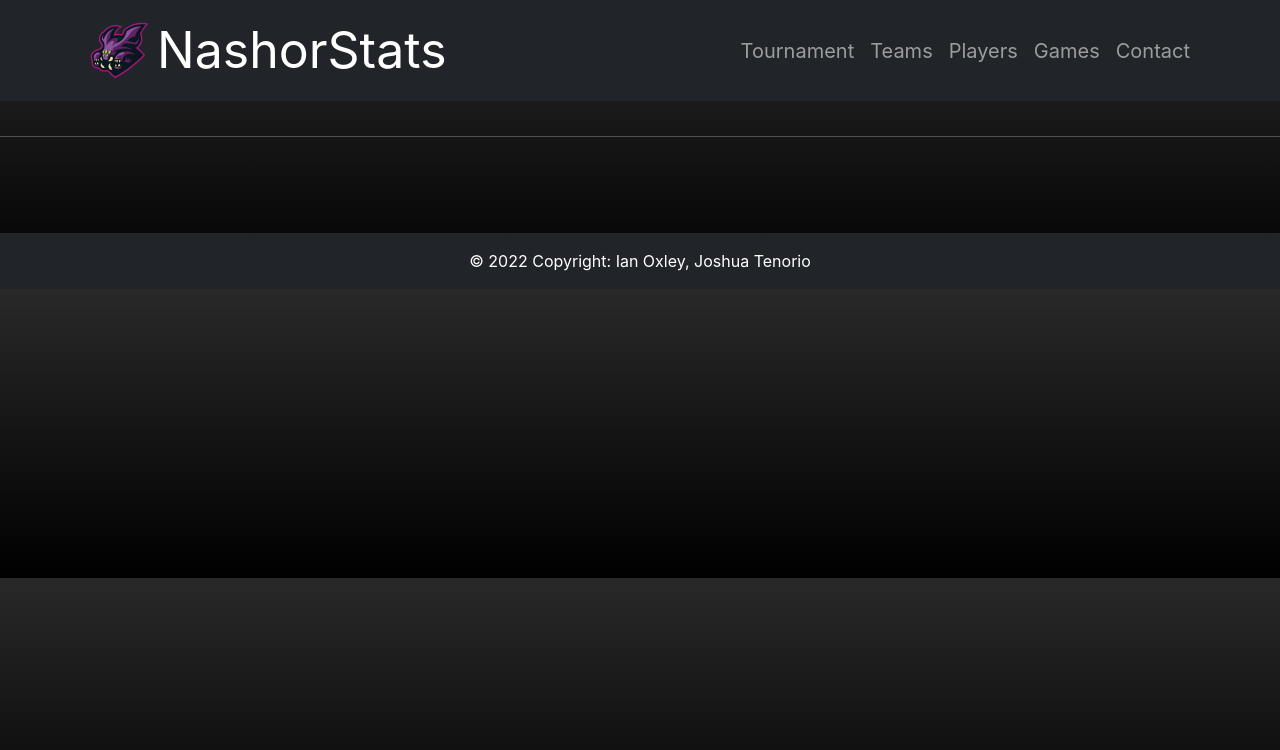
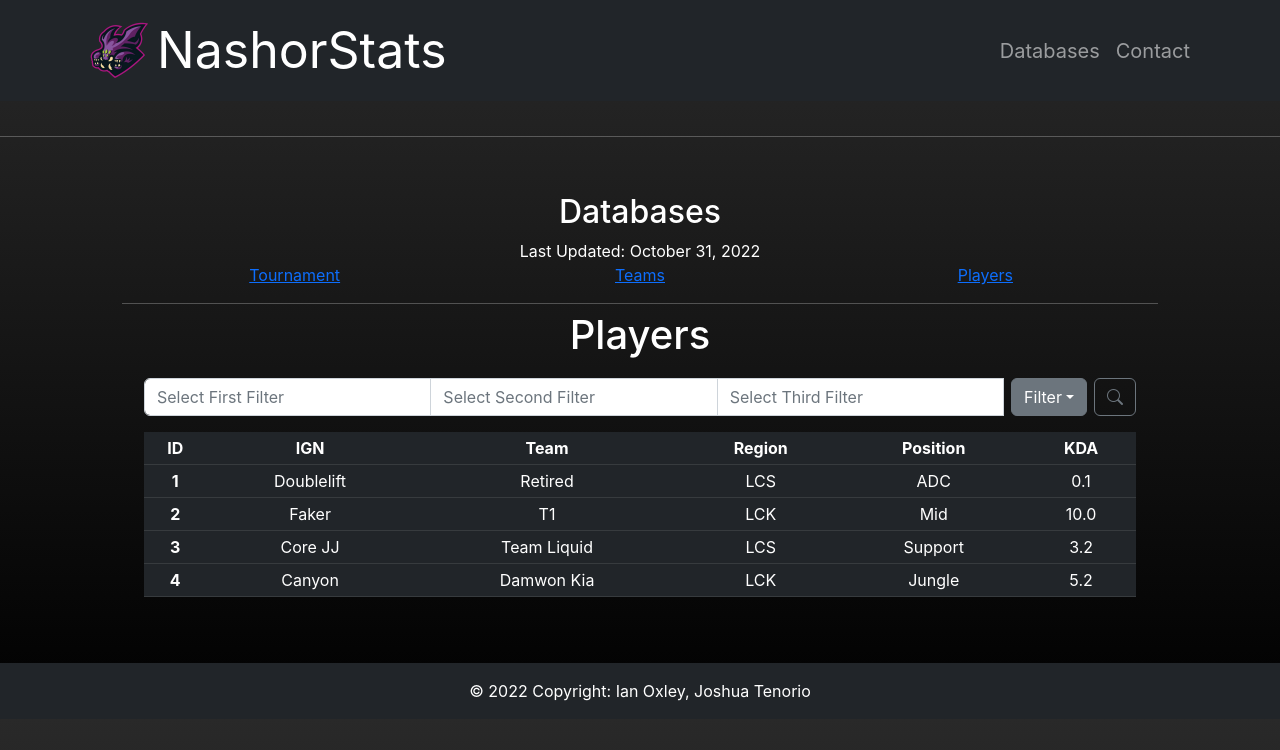
Before and after one commit to jioxli/frontend, a React (Create React App) app in the folder Mockup/client/: page /databases in a window 1280 px wide. Shown: the top 750 px of the page. Built offline with nearby package versions, Linux system fonts and the light colour scheme.

Commit message:
added scrollbar and inputs

```diff
--- a/Mockup/client/src/App.css
+++ b/Mockup/client/src/App.css
@@ -1,7 +1,10 @@
 body {
   background: linear-gradient(#292929, #000000);
   color: white;
-  overflow: hidden;
+}
+
+.players {
+  padding: 10px;
 }
 
 .navbar {
@@ -22,7 +25,7 @@
   font-size: 50px;
 }
 
-.database {
+.animateNavbar {
   text-align: center;
   padding: 5vh;
 }
--- a/Mockup/client/src/App.js
+++ b/Mockup/client/src/App.js
@@ -1,4 +1,6 @@
 import React, { Fragment } from "react"
+
+// you will need to run npm install browser-router (or something)
 import {
   BrowserRouter as Router,
 } from "react-router-dom"
--- /dev/null
+++ b/Mockup/client/src/components/AnimatedNavbar.js
@@ -0,0 +1,34 @@
+import React from "react"
+import {
+  Routes as Switch,
+  Route,
+  useLocation
+} from "react-router-dom"
+
+import Databases from "./Databases"
+import Tournaments from "./Tournaments"
+import Teams from "./Teams"
+import Players from "./Players"
+
+import {AnimatePresence} from "framer-motion"
+
+const AnimatedNavbar = () => {
+
+  const location = useLocation()
+
+  return (
+    <AnimatePresence exitBeforeEnter>
+      <Switch location={location} key={location.pathname}>
+        <Route path='/databases' element={<Databases />} >
+          <Route index element={<Players />} />
+          <Route path='tournaments' element={<Tournaments />} />
+          <Route path='teams' element={<Teams />} />
+          <Route path='players' element={<Players />} />
+        </Route>
+      </Switch>
+    </AnimatePresence>
+  )
+}
+
+
+export default AnimatedNavbar
--- a/Mockup/client/src/components/AnimatedRoutes.js
+++ /dev/null
@@ -1,29 +0,0 @@
-import React from "react"
-import {
-  Routes as Switch,
-  Route,
-  useLocation
-} from "react-router-dom"
-
-import Tournaments from './Tournaments'
-import Teams from './Teams'
-import Players from "./Players"
-
-import {AnimatePresence} from "framer-motion"
-
-const AnimatedRoutes = () => {
-
-  const location = useLocation()
-
-  return (
-    <AnimatePresence exitBeforeEnter>
-      <Switch location={location} key={location.pathname}>
-        <Route path='/tournaments' element={<Tournaments />} />
-        <Route path='/teams' element={<Teams />} />
-        <Route path='/players' element={<Players />} />
-      </Switch>
-    </AnimatePresence>
-  )
-}
-
-export default AnimatedRoutes
--- /dev/null
+++ b/Mockup/client/src/components/Databases.js
@@ -0,0 +1,56 @@
+import React, { Fragment } from "react"
+import {
+    Link,
+    Outlet
+  } from "react-router-dom"
+
+import {motion} from "framer-motion"
+
+const Databases = () => {
+
+    const pageTransition = {
+        in: {
+            opacity: 1,
+            y: 0
+        },
+        out: {
+            opacity: 0,
+            y: "100%"
+        }
+    };
+
+    return (
+        <motion.div
+        initial={"out"}
+        animate={"in"}
+        exit={"out"}
+        variants={pageTransition}
+        >
+            <Fragment>
+                <h2>Databases</h2>
+                Last Updated: October 31, 2022
+                <div class="container">
+                    <div class="row">
+                        <div class="col-sm">
+                            <Link to="/databases/tournaments"> Tournament </Link>
+                        </div>
+                        <div class="col-sm">
+                            <Link to="/databases/teams"> Teams </Link>
+                        </div>
+                        <div class="col-sm">
+                            <Link to="/databases/players"> Players </Link>
+                        </div>
+                    </div>
+                </div>
+                <hr />
+                <div className="container">
+                    <div class="database">
+                        <Outlet />
+                    </div>
+                </div>
+            </Fragment>
+        </motion.div>
+    )
+};
+
+export default Databases;
--- a/Mockup/client/src/components/Navbar.js
+++ b/Mockup/client/src/components/Navbar.js
@@ -1,10 +1,9 @@
 import React, { Fragment } from "react"
 import {
-  BrowserRouter as Router,
   Link
 } from "react-router-dom"
 
-import AnimatedRoutes from './AnimatedRoutes'
+import AnimatedNavbar from './AnimatedNavbar'
 
 import logo from './img/nashorSticker.png';
 
@@ -25,10 +24,7 @@
               </button>
               <div id = "nav-collapse" class="collapse navbar-collapse">
                 <div class="navbar-nav ms-auto">
-                  <li> <Link to="/tournaments" class = "nav-link"> Tournament </Link></li>
-                  <li> <Link to="/teams" class = "nav-link"> Teams </Link></li>
-                  <li> <Link to="/players" class = "nav-link"> Players </Link></li>
-                  <li> <Link to="/games" class = "nav-link"> Games </Link></li>
+                  <li> <Link to="/databases" class = "nav-link"> Databases </Link></li>
                   <li> <Link to="/contact" class = "nav-link"> Contact </Link></li>
                 </div>
               </div>
@@ -37,8 +33,8 @@
         </div>
         <hr />
         <div className="container">
-          <div class="database">
-            <AnimatedRoutes />
+          <div class="animateNavbar">
+            <AnimatedNavbar />
           </div>
         </div>
     </Fragment>
--- a/Mockup/client/src/components/Players.js
+++ b/Mockup/client/src/components/Players.js
@@ -1,9 +1,10 @@
 import React, { Fragment, useRef, useState } from "react"
 
+//you will need to run npm-install framer-motion
 import {motion} from "framer-motion"
 
 const SearchResults = {
-    typeFilter: [],
+    typeFilter: [],         //**IMPORTANT** User's filters
     thirdFilterRefs: []
 }
 
@@ -13,6 +14,9 @@
     const[holder1, setHolder1] = useState('Select First Filter')
     const[holder2, setHolder2] = useState('Select Second Filter')
     const[holder3, setHolder3] = useState('Select Third Filter')
+    const[input1, setInput1] = useState('')
+    const[input2, setInput2] = useState('')
+    const[input3, setInput3] = useState('')
 
     const ignPlus = useRef(0);
     const ignMinus = useRef(0);
@@ -27,7 +31,22 @@
 
     //**EXECUTES WHEN SEARCH IS PRESSED**
     const findResults = () => {
-        console.log("find my results")
+        let inputArr = []       //**IMPORTANT User's imputs
+        if(SearchResults.typeFilter.length == 0) {
+            return
+        } else if(SearchResults.typeFilter.length == 1) {
+            inputArr.push(input1);
+        } else if(SearchResults.typeFilter.length == 2) {
+            inputArr.push(input1);
+            inputArr.push(input2);
+        } else {
+            inputArr.push(input1);
+            inputArr.push(input2);
+            inputArr.push(input3);
+        }
+        console.log(inputArr)
+
+
     }
 
     //Handles the filters and the dropdown box
@@ -98,11 +117,33 @@
             exit={"out"}
             variants={pageTransition}
             >
+                <div class="players">
                 <h1> Players </h1>
                     <div class="input-group mb-3">
-                        <input type="text" class="form-control" aria-label="Recipient's username" aria-describedby="basic-addon2" placeholder={holder1}/>
-                        <input type="text" class="form-control" aria-label="Recipient's username" aria-describedby="basic-addon2" placeholder={holder2}/>
-                        <input type="text" class="form-control" aria-label="Recipient's username" aria-describedby="basic-addon2" placeholder={holder3}/>
+                        <input
+                            type="text"
+                            value = {input1}
+                            class="form-control"
+                            aria-label="Recipient's username"
+                            aria-describedby="basic-addon2"
+                            placeholder={holder1}
+                            onChange={e => setInput1(e.target.value)}/>
+                        <input
+                            type="text"
+                            value = {input2}
+                            class="form-control"
+                            aria-label="Recipient's username"
+                            aria-describedby="basic-addon2"
+                            placeholder={holder2}
+                            onChange={e => setInput2(e.target.value)}/>
+                        <input
+                            type="text"
+                            value = {input3}
+                            class="form-control"
+                            aria-label="Recipient's username"
+                            aria-describedby="basic-addon2"
+                            placeholder={holder3}
+                            onChange={e => setInput3(e.target.value)}/>
                         <div id="filter-container" class="hidden">
                             <div class="dropdown">
                                 <button class="btn btn-secondary dropdown-toggle mx-2" type="button" id="type-dropdown" data-bs-toggle="dropdown" aria-expanded="false">
@@ -190,6 +231,7 @@
                         </tr>
                     </tbody>
                 </table>
+                </div>
             </motion.div>
         </Fragment>
     )
--- a/Mockup/client/src/components/Teams.js
+++ b/Mockup/client/src/components/Teams.js
@@ -24,6 +24,7 @@
             <h2>Teams</h2>
             This is the teams page
         </motion.div>
-)};
+    )
+};
 
 export default Teams;
```
Lines whose indentation alone changed are shown as unchanged.
